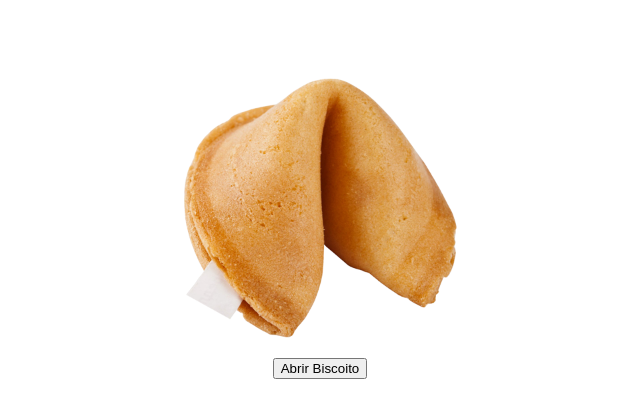
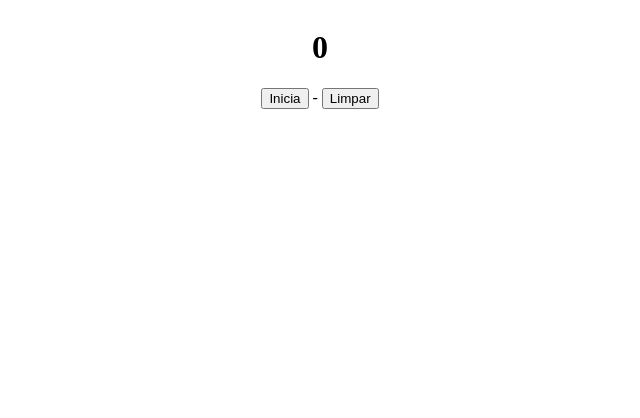
Before and after one commit to Julioclma/react-learning, a React (Create React App) app: page / in a window 1280 px wide. Shown: the top 418 px of the page, without its empty margins (320-960 px from the left). Built offline with nearby package versions, Linux system fonts and the light colour scheme.

Commit message:
Projeto Cronometro

```diff
--- a/src/App.js
+++ b/src/App.js
@@ -6,55 +6,57 @@ class App extends Component {
   constructor(props) {
     super(props);
     this.state = {
-      frase: ''
+      time: 0,
+      timer: null
     }
 
-    this.frases = [
-      'Desejar algo maior pra sua vida não significa que você está insatisfeito com o que tem.',
-      'Agradeço todos os dias pela minha vida, por tudo o que conquistei até aqui. E tenho fé de que o futuro me reserva realizações ainda maiores!',
-      'Tenho uma profunda gratidão por cada lição que aprendi no passado. Afinal, foram elas que me permitiram chegar até aqui!',
-      'Lembre-se do seu passado com carinho. Afinal, é por causa dele que você está aqui hoje!',
-      'A gratidão é uma grande aliada do sucesso!',
-      'A melhor maneira de agradecer por um belo momento é desfrutá-lo plenamente.',
-      'A gratidão é o único tesouro dos humildes.',
-      'Não deixe que as pessoas te façam desistir daquilo que você mais quer na vida. Acredite. Lute. Conquiste. E acima de tudo, seja feliz!',
-      'Toda ação humana, quer se torne positiva ou negativa, precisa depender de motivação.',
-      'Conserve os olhos fixos num ideal sublime e lute sempre pelo que deseja, pois só os fracos desistem e só quem luta é digno de vida.'
-    ];
 
-    this.changeFrase = this.changeFrase.bind(this);
+    this.start = this.start.bind(this);
+    this.clean = this.clean.bind(this);
+  }
+
+  start() {
+    if (this.state.timer === null) {
+      this.state.timer = setInterval(() => {
+        this.setState({ time: (parseFloat(this.state.time) + 0.1).toFixed(1) });
+      }, 100);
+      return;
+    }
+
+    clearInterval(this.state.timer);
+    this.setState({ timer: null });
 
   }
 
-  changeFrase() {
-    this.setState({ frase: this.frases[Math.floor(Math.random() * (this.frases).length)] });
+  clean() {
+    clearInterval(this.state.timer);
+    this.setState({ timer: null })
+    this.setState({ time: 0 });
   }
-
-
 
 
   render() {
     return (
       <div className='container'>
-        <img src={require('./assets/biscoito.png')} className='img' />
-        <ButtonBiscoito name='Abrir Biscoito' actionButton={this.changeFrase} />
-        <h3 className='texto-frase'>{this.state.frase}</h3>
+        <h1>{this.state.time}</h1>
+
+        <ButtonActions start={this.start} clean={this.clean} timer={this.state.timer} />
+
       </div>
     );
 
   }
 }
 
-class ButtonBiscoito extends Component {
-
-
+class ButtonActions extends Component {
   render() {
     return (
       <div>
-        <button onClick={this.props.actionButton}>{this.props.name}</button>
+        <button onClick={this.props.start} >{this.props.timer !== null ? 'Pausa' : 'Inicia'}</button> - <button onClick={this.props.clean}>Limpar</button>
       </div>
     )
   }
 }
 
+
 export default App;
--- a/src/style.css
+++ b/src/style.css
@@ -4,13 +4,3 @@ flex-direction: column;
 align-items: center;
 justify-content: center;
 }
-
-.img{
-    width: 300px;
-    height: 300px;
-    margin-top: 50px;
-}
-
-.texto-frase{
-    color: #dd7b22;
-}
```
